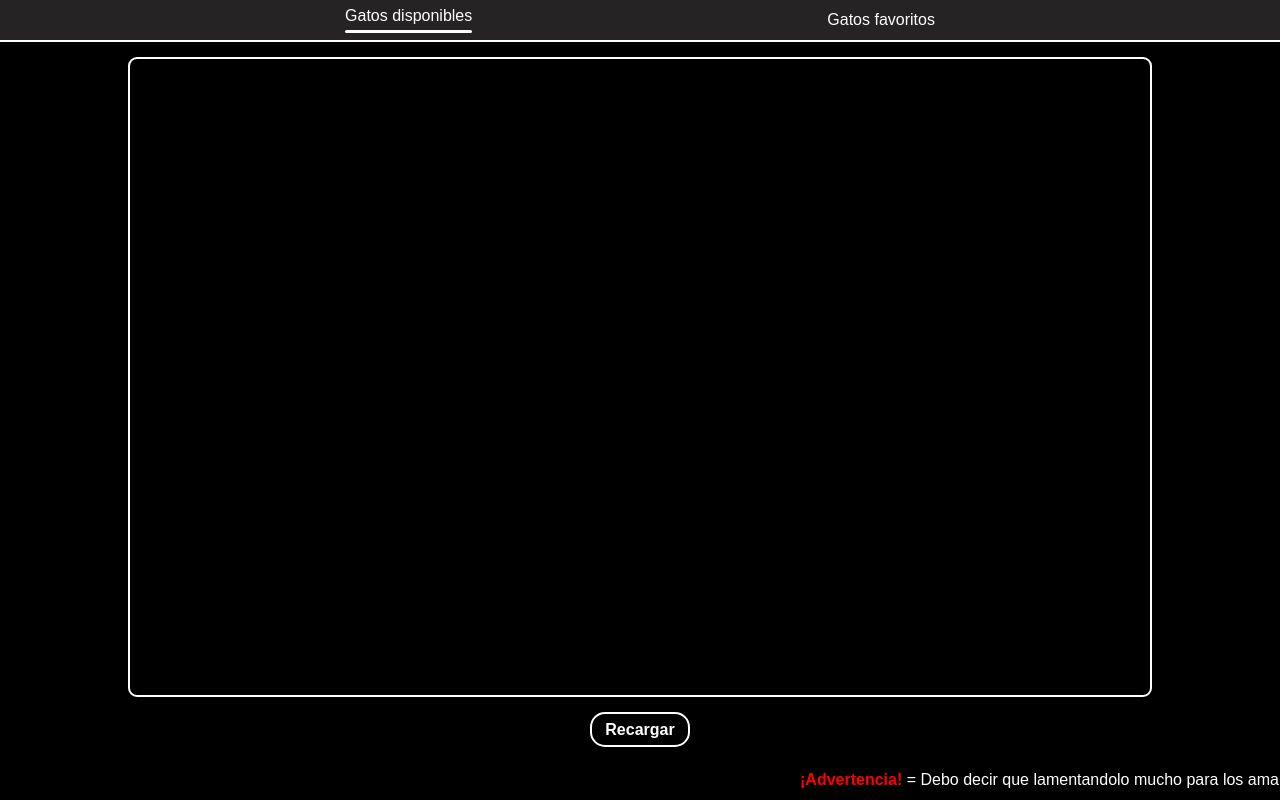
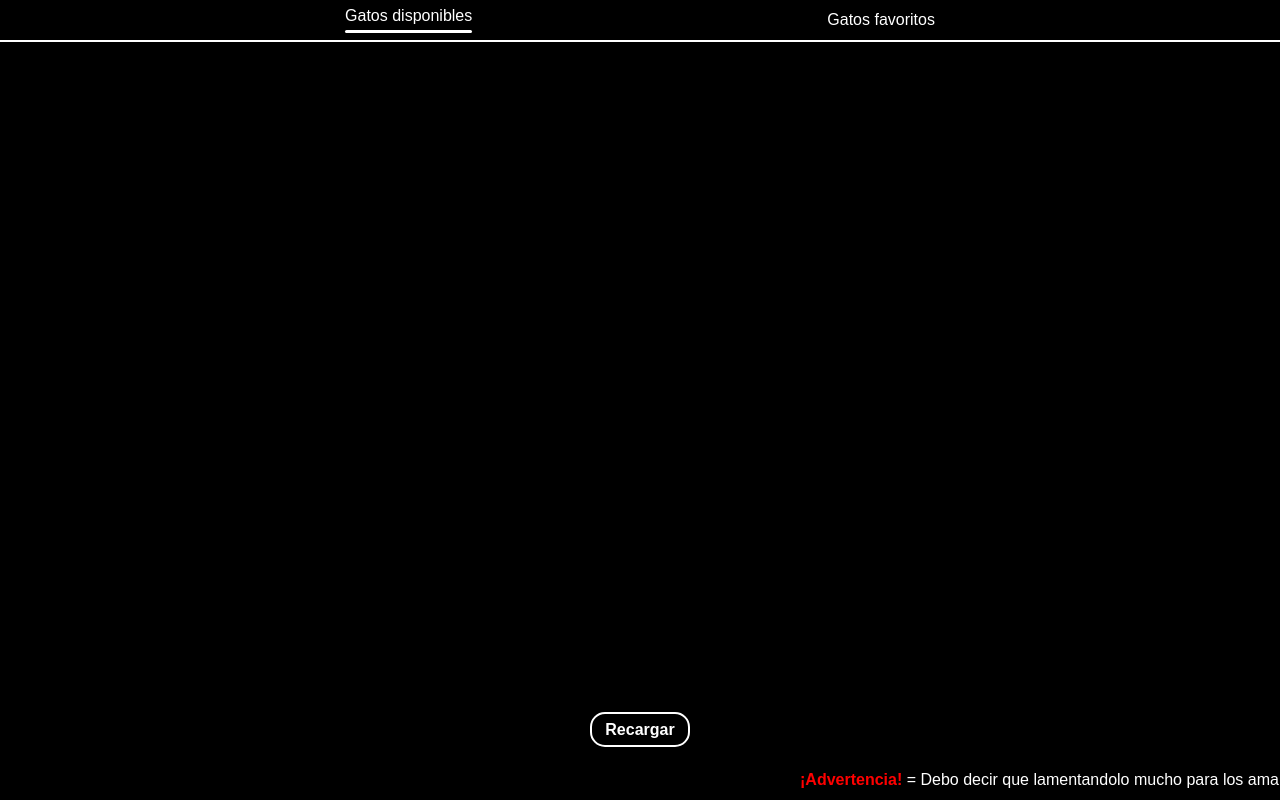
Before and after one commit to Aaris03/gatos, a plain HTML site: page index.html in a window 1280 px wide. Drawn offline with Linux system fonts and the light colour scheme; no server answers; a web font is replaced by a local one.

Commit message:
ajuste visual final

```diff
--- a/main.css
+++ b/main.css
@@ -75,12 +75,11 @@ nav{
     flex-wrap: wrap;
     height: 80vh;
     overflow: scroll;
-    width: 80%;
+    width: 100%;
     align-self: center;
     overflow-x: auto;
     justify-content: space-around;
     box-sizing: border-box;
-    border: 2px solid white;
     border-radius: 9px;
     position: relative;
 }
@@ -225,7 +224,7 @@ nav{
 nav{
     display: flex;
     justify-content: space-evenly;
-    background: #252323;
+    background: black;
     border-bottom: 2px solid white;
 }
 nav div{
```
